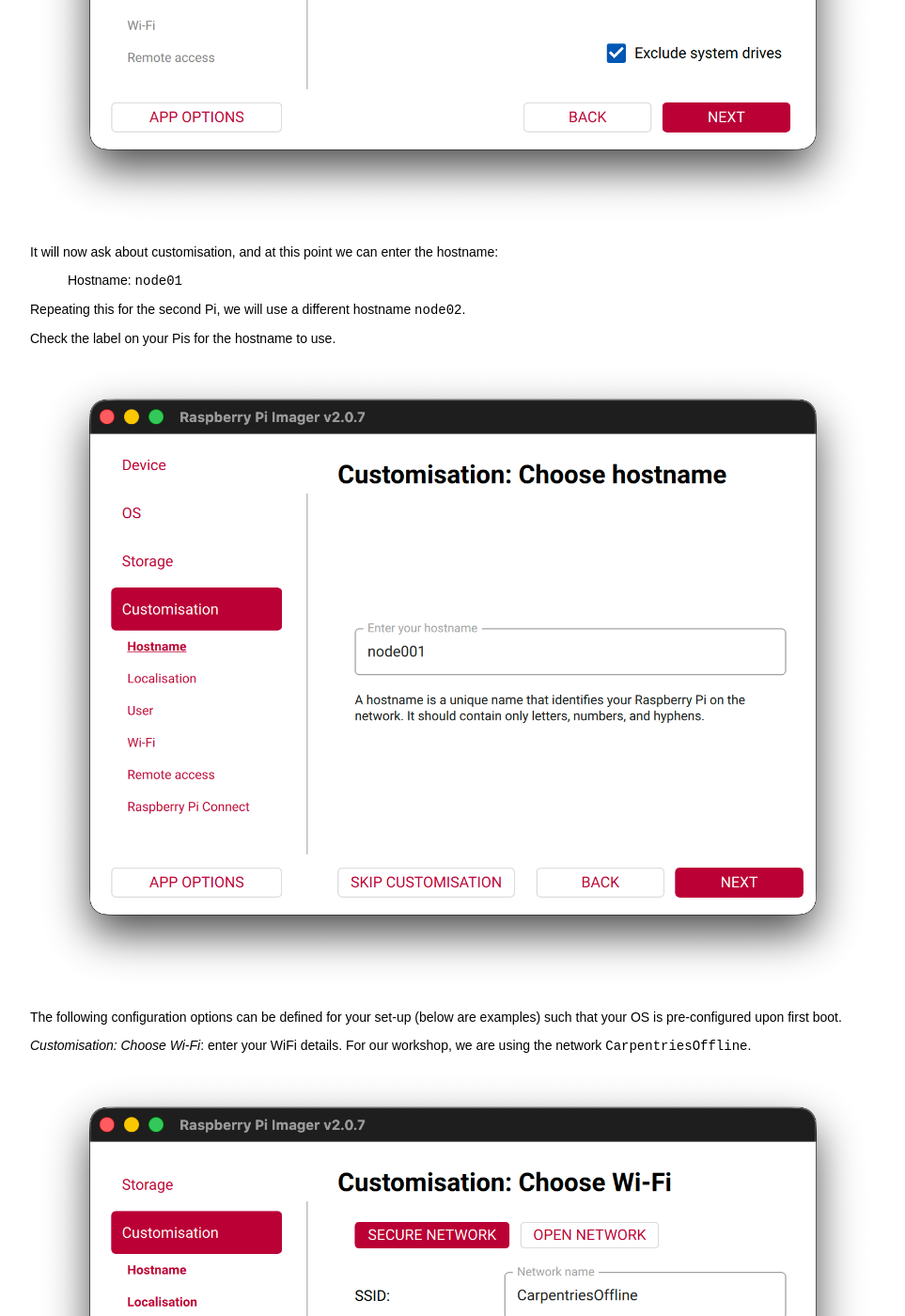
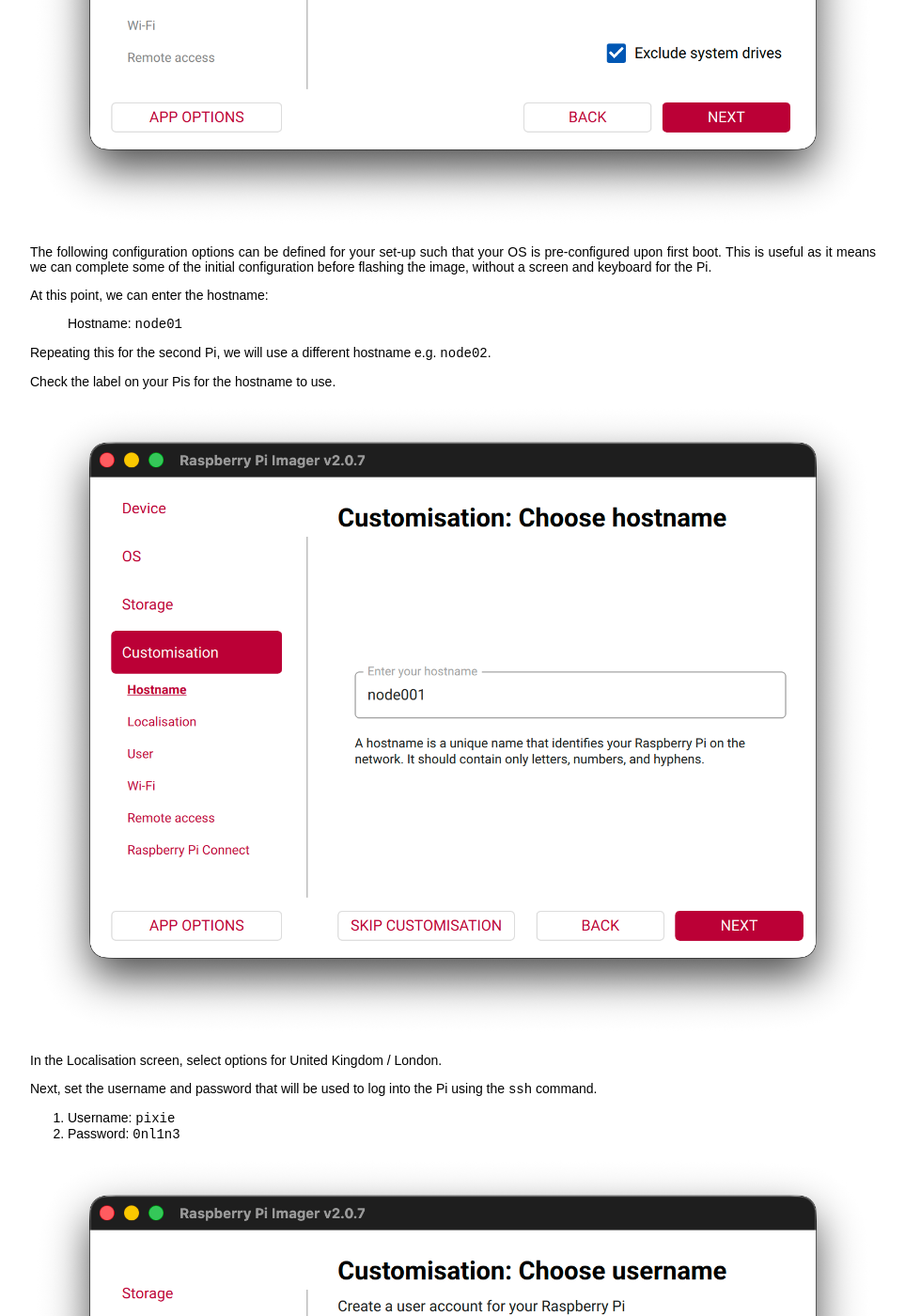
Before and after one commit to carpentriesoffline/Building_a_miniHPC_for_Training, a Jekyll site: the page built from 02-prepareSDCard.md, in a window 1280 px wide and 1400 px high, scrolled down 3352 px. Shown: the whole window at 94% size, without its empty margins (158-1121 px from the left). Built offline with Jekyll 4.4.1, drawn with Linux system fonts in a browser that asks for light colours; some of the changed text lies outside the part shown.

Commit message:
Fix ordering of configuration section

```diff
--- a/02-prepareSDCard.md
+++ b/02-prepareSDCard.md
@@ -70,32 +70,34 @@
 
 ![Selecting the SD card to write to](/fig/screenshots/imager-sd-card-selection.png)
 
-It will now ask about customisation, and at this point we can enter the hostname:
+The following configuration options can be defined for your set-up such that your OS is pre-configured upon first boot. This is useful as it means we can complete some of the initial configuration before flashing the image, without a screen and keyboard for the Pi.
+
+At this point, we can enter the hostname:
 
 > Hostname: `node01`
 
-Repeating this for the second Pi, we will use a different hostname `node02`.
+Repeating this for the second Pi, we will use a different hostname e.g. `node02`.
 
 Check the label on your Pis for the hostname to use.
 
 ![Enter hostname dialog image](/fig/screenshots/imager-customiser-dialog.png)
 
-The following configuration options can be defined for your set-up (below are examples) such that your OS is pre-configured upon first boot.
+In the Localisation screen, select options for United Kingdom / London.
 
-*Customisation: Choose Wi-Fi*: enter your WiFi details. For our workshop, we are using the network `CarpentriesOffline`.
-
-![Wi-Fi network entry](/fig/screenshots/imager-os-config.png)
-
-Then enable SSH with password authentication (alternatively, by adding a ssh public key). If you would like to set up easy access to the Pi via an ssh key, please see [here](ssh-setup.md).
-
-![Setting up SSH](/fig/screenshots/imager-ssh-options.png)
-
-Set the username and password that will be used to log into the Pi using the `ssh` command.
+Next, set the username and password that will be used to log into the Pi using the `ssh` command.
 
 1. Username: `pixie`
 1. Password: `0nl1n3`
 
 ![Setting the username and password](/fig/screenshots/imager-pwd-setup.png)
+
+*Customisation: Choose Wi-Fi*: next, enter your WiFi details. For our workshop, we are using the network `CarpentriesOffline`.
+
+![Wi-Fi network entry](/fig/screenshots/imager-os-config.png)
+
+Then on the "Remote Access" page, enable SSH with password authentication (alternatively, by adding a ssh public key). If you would like to set up easy access to the Pi via an ssh key, please see [here](ssh-setup.md).
+
+![Setting up SSH](/fig/screenshots/imager-ssh-options.png)
 
 After, saving this, select `NEXT` to apply the configuration. We can skip the final screen on setting up Raspberry Pi Connect.
 
```
